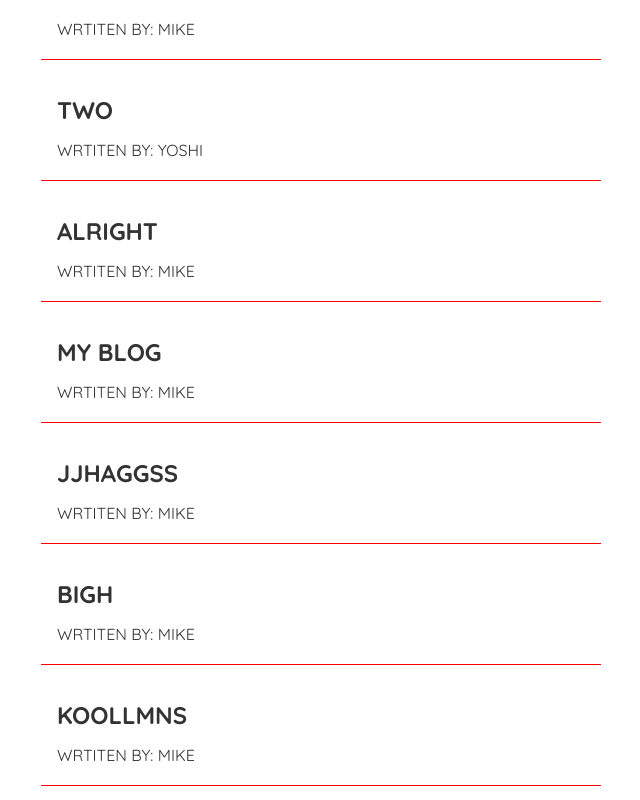
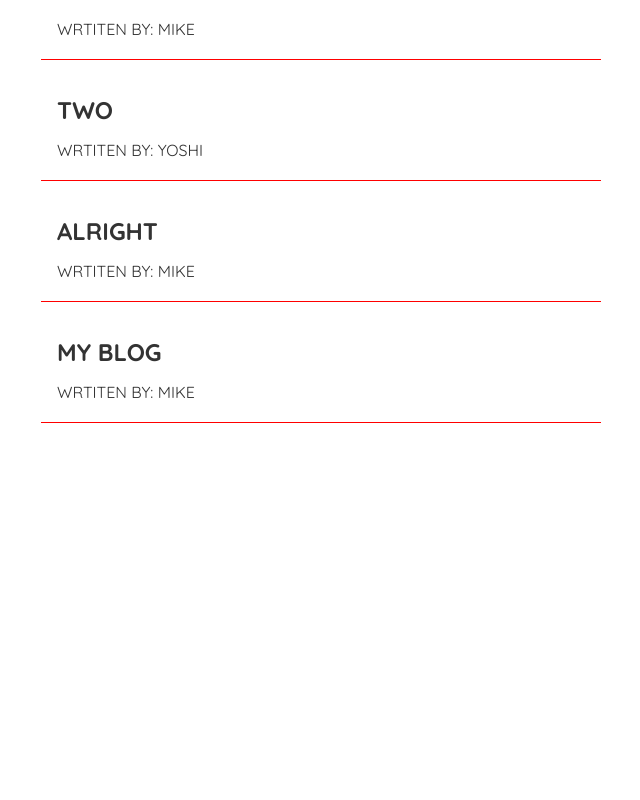
Before and after one commit to fortuneonyeka/React-blog, a React (Create React App) app: page / in a window 1280 px wide. Shown: the part 2350-3150 px from the top of the page, without its empty margins (319-959 px from the left). After the commit the page ends 2873 px from the top, so only its background shows below. Built offline with nearby package versions, Linux system fonts and the light colour scheme; data requests are answered from the project's data file; the HTML template or start-up script is replaced by a standard one.

Commit message:
import usenavigate

```diff
--- a/data/db.json
+++ b/data/db.json
@@ -125,24 +125,6 @@
       "body": "lokjkhhaggfsyydd",
       "author": "Mike",
       "id": 21
-    },
-    {
-      "title": "jjhaggss",
-      "body": "kiiuhdss",
-      "author": "Mike",
-      "id": 22
-    },
-    {
-      "title": "bigh",
-      "body": "lommndsaef",
-      "author": "Mike",
-      "id": 23
-    },
-    {
-      "title": "koollmns",
-      "body": "ppokknhsd",
-      "author": "Mike",
-      "id": 24
     }
   ]
 }
--- a/src/components/BlogDetails.jsx
+++ b/src/components/BlogDetails.jsx
@@ -1,9 +1,15 @@
 import { useParams } from "react-router-dom";
 import useFetch from "../useFetch";
+import { useNavigate } from "react-router-dom";
+
 
 const BlogDetails = () => {
+  const navigate = useNavigate();
   const { id } = useParams();
   const { data: blog, error, isLoading } = useFetch("http://localhost:3000/blogs/" + id);
+
+
+
   return (
     <div className="blog-details">
       {isLoading && <div>Loading ...</div>}
@@ -13,6 +19,7 @@ const BlogDetails = () => {
           <h2 className="blog-detail-title">{blog.title}</h2>
           <p className="blog-detail-author">Written By : {blog.author}</p>
           <div>{blog.body}</div>
+
         </article>
       )}
     </div>
--- a/src/components/NewBlog.jsx
+++ b/src/components/NewBlog.jsx
@@ -3,11 +3,12 @@ import { useState } from "react"
 import { useNavigate } from "react-router-dom";
 
 
-function NewBlog() {
+const NewBlog = () => {
   const [title, setTitle] = useState("");
   const [body, setBody] = useState("");
   const [author, setAuthor] = useState("Mike");
   const [isPending, setIspending] = useState(false)
+
  const navigate = useNavigate();
 
 
@@ -30,6 +31,8 @@ function NewBlog() {
     })
 
   };
+
+
 
   return (
     <form onSubmit={handleSubmit}>
```
Also changed, not shown: src/components/Blogs.jsx (+15 -1 lines).
